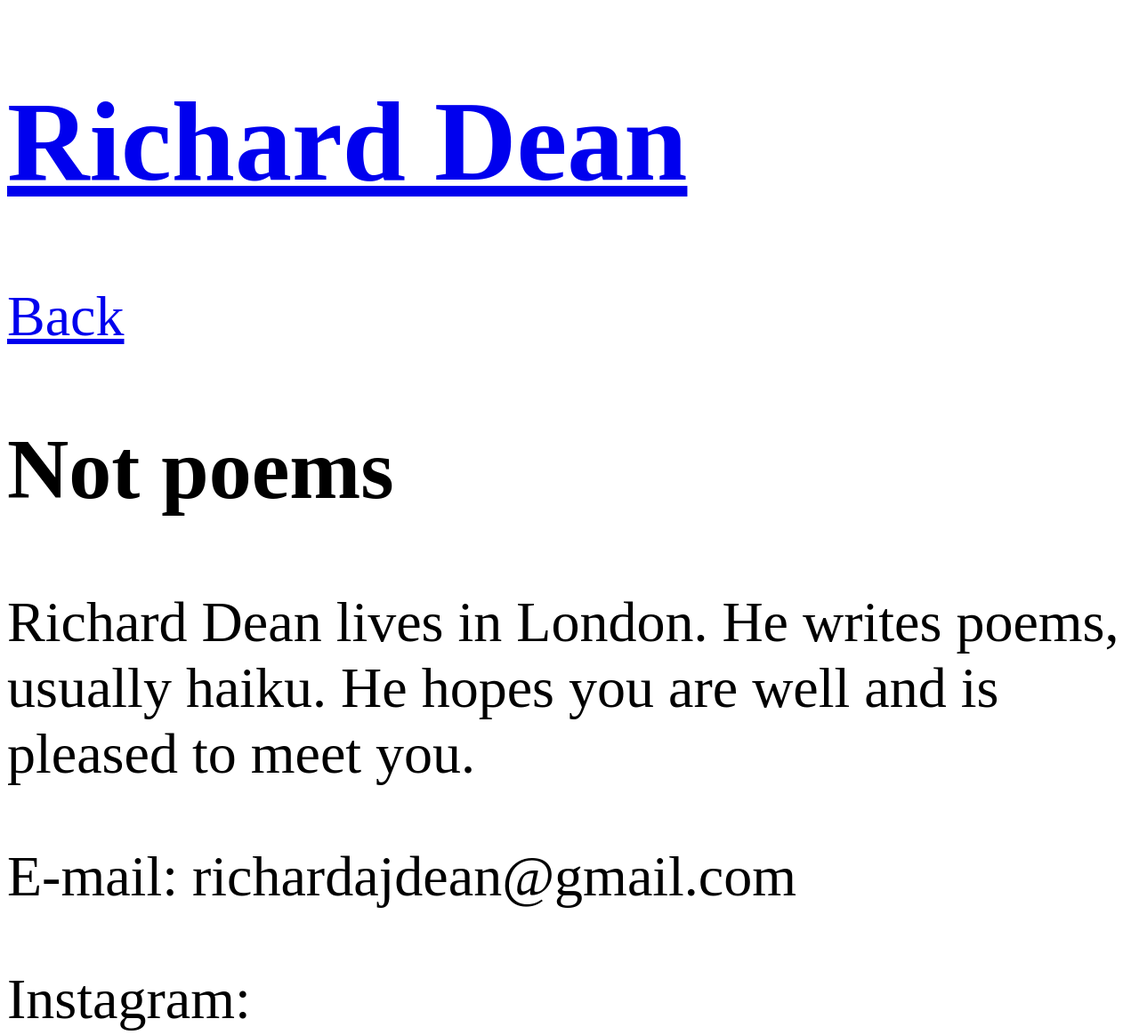
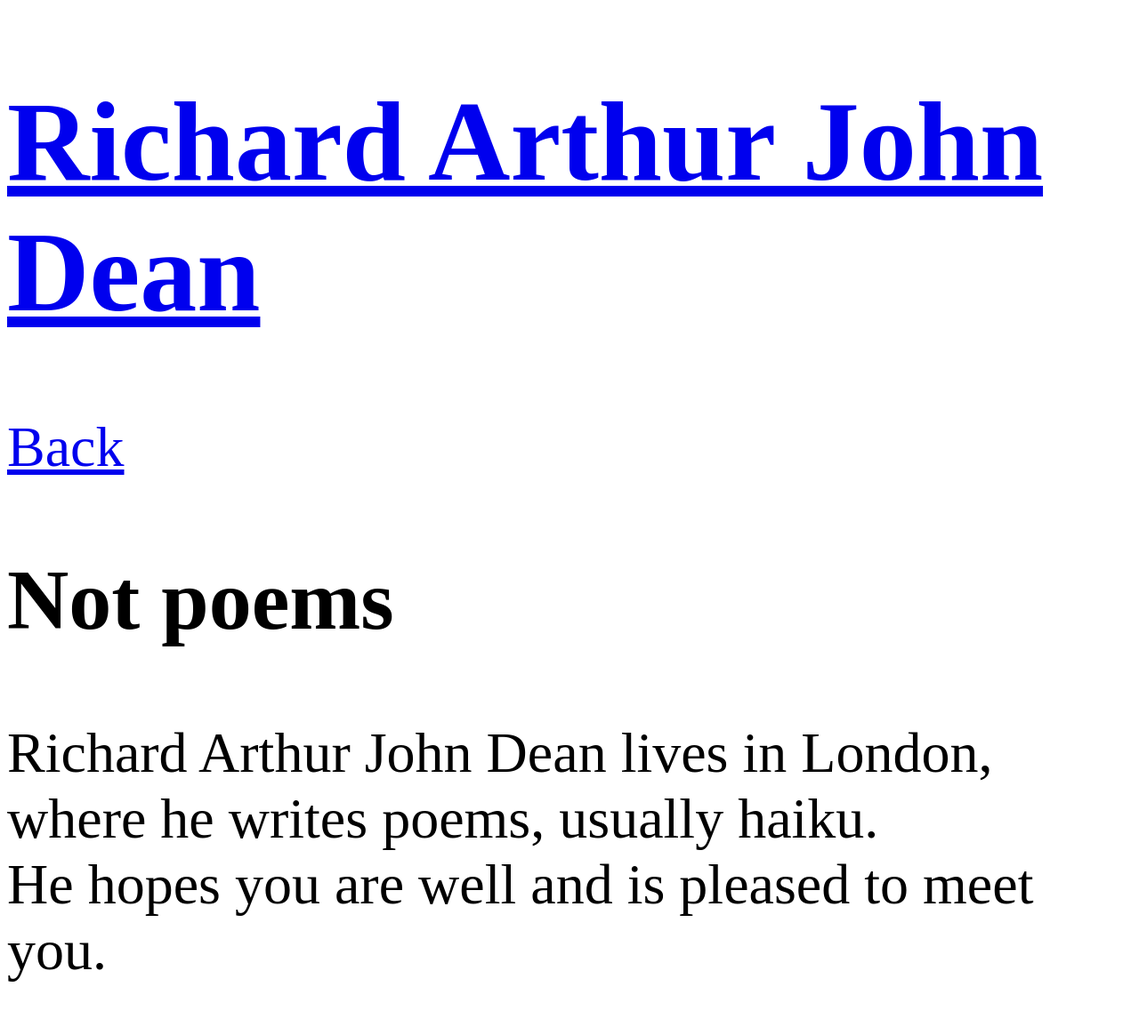
Before and after one commit to richardajdean/poetry, a plain HTML site: page not-poems.html in a window 1280 px wide. Shown: the top 1164 px of the page at 89% size. Drawn offline with Linux system fonts and the light colour scheme.

Commit message:
Add files via upload

```diff
--- a/not-poems.html
+++ b/not-poems.html
@@ -2,7 +2,7 @@
 <html lang="en">
   <head>
     <title>
-      Richard Dean - Not poems
+      Richard Arthur John Dean - Not poems
     </title>
     <meta charset="utf-8">
     <link rel="stylesheet" href="index.css">
@@ -10,7 +10,7 @@
   <body>
     <a href="index.html">
       <h1>
-        Richard Dean
+        Richard Arthur John Dean
       </h1>
     </a>
     <a href="index.html">
@@ -20,13 +20,14 @@
       Not poems
     </h2>
     <p>
-      Richard Dean lives in London. He writes poems, usually haiku. He hopes you are well and is pleased to meet you.
+      Richard Arthur John Dean lives in London, where he writes poems, usually haiku.<br>
+      He hopes you are well and is pleased to meet you.
     </p>
     <p>
       E-mail: richardajdean@gmail.com
     </p>
     <p>
-      Instagram:
+      <!-- Instagram, social media etc.-->
     </p>
   </body>
 </html>
```
